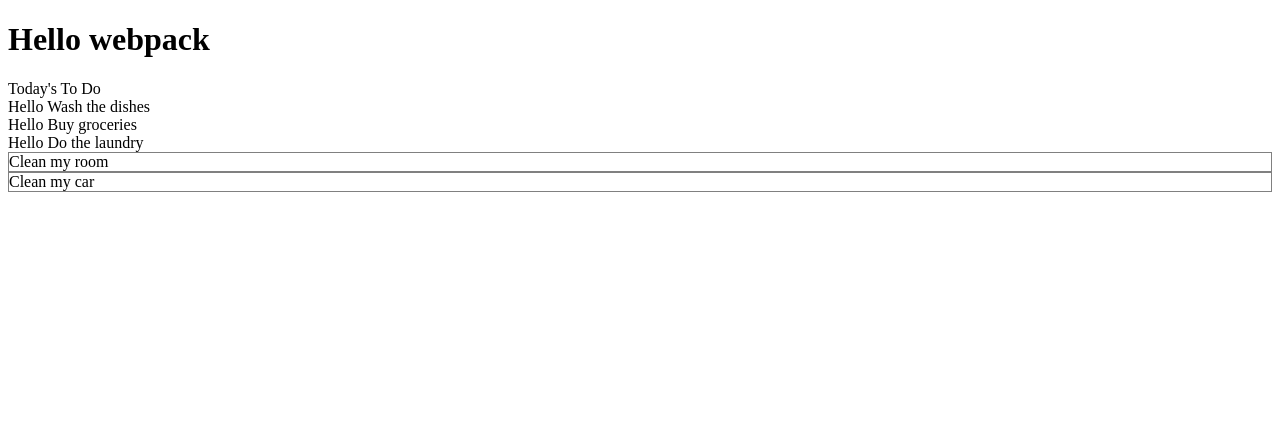
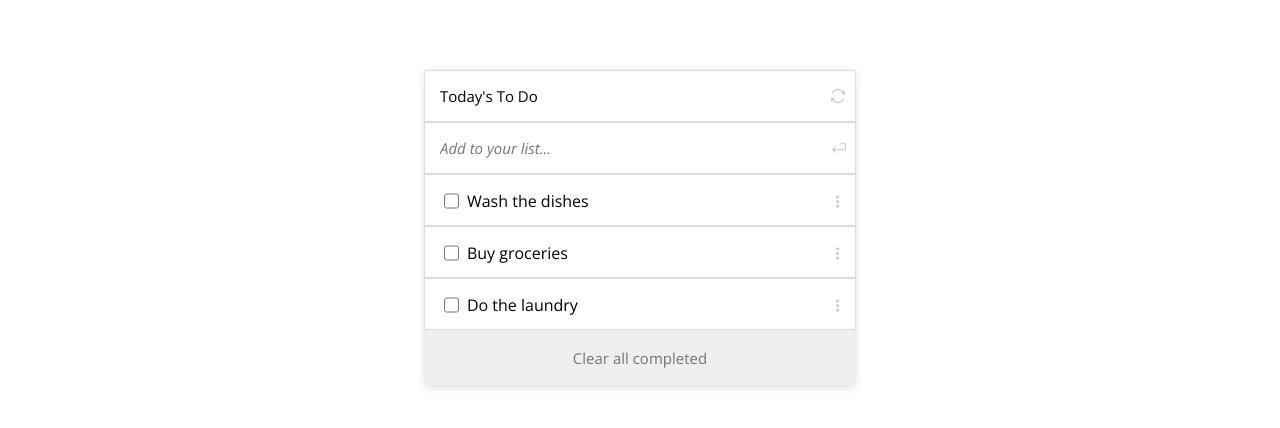
Before and after one commit to paulinagonzalezc/to-do-list, a website built with webpack: page webpack-demo/src/index.html in a window 1280 px wide. Built offline with nearby package versions, Linux system fonts and the light colour scheme.

Commit message:
Complete styling and CSS of to do list

```diff
--- a/webpack-demo/package.json
+++ b/webpack-demo/package.json
@@ -13,8 +13,11 @@
   "license": "ISC",
   "devDependencies": {
     "css-loader": "^6.7.1",
+    "file-loader": "^6.2.0",
+    "html-loader": "^4.2.0",
     "html-webpack-plugin": "^5.5.0",
     "style-loader": "^3.3.1",
+    "url-loader": "^4.1.1",
     "webpack": "^5.74.0",
     "webpack-cli": "^4.10.0",
     "webpack-dev-server": "^4.11.1"
--- a/webpack-demo/src/index.html
+++ b/webpack-demo/src/index.html
@@ -3,15 +3,33 @@
   <head>
     <meta charset="UTF-8" />
     <meta name="viewport" content="width=device-width, initial-scale=1.0" />
-    <title>Wbpack Exercise</title>
+    <link rel="preconnect" href="https://fonts.googleapis.com" />
+    <link rel="preconnect" href="https://fonts.gstatic.com" crossorigin />
+    <link
+      href="https://fonts.googleapis.com/css2?family=Open+Sans:ital,wght@0,300;0,400;1,300;1,400&display=swap"
+      rel="stylesheet"
+    />
+    <title>To do List</title>
   </head>
   <body>
-    <h1>Hello webpack</h1>
-    <div>Today's To Do</div>
-    <div class="list-container"></div>
-    <div class="container">
-      <div class="element">Clean my room</div>
-      <div class="element">Clean my car</div>
+    <div class="list-wrapper">
+      <div class="complete-list">
+        <div class="title-container">
+          <p class="list-title">Today's To Do</p>
+          <div class="refresh-container"></div>
+        </div>
+        <div class="input-container">
+          <input
+            type="text"
+            id="list-item"
+            class="list-input"
+            placeholder="Add to your list..."
+          />
+          <div class="enter-container"></div>
+        </div>
+        <ul class="list-container"></ul>
+        <button class="clear-button">Clear all completed</button>
+      </div>
     </div>
   </body>
 </html>
--- a/webpack-demo/src/index.js
+++ b/webpack-demo/src/index.js
@@ -1,9 +1,24 @@
 import _ from 'lodash';
 import './style.css';
+import Dots from './images/dots.png';
+import Enter from './images/enter.png';
+import Refresh from './images/refresh.png';
 
 //   // Lodash, now imported by this script
+const refreshContainer = document.querySelector('.refresh-container');
+const refresh = new Image();
+refresh.src = Refresh;
+refreshContainer.innerHTML = `<img src=${Refresh} class="refresh-icon" />`;
+
+const enterContainer = document.querySelector('.enter-container');
+const enter = new Image();
+enter.src = Enter;
+enterContainer.innerHTML = `<img src=${Enter} class="enter-icon" />`;
 
 const listContainer = document.querySelector('.list-container');
+const dots = new Image();
+dots.src = Dots;
+
 const tasks = [
   { index: 0, description: 'Wash the dishes', completed: true },
   { index: 1, description: 'Buy groceries', completed: true },
@@ -11,7 +26,12 @@ const tasks = [
 ];
 
 const createTask = (tasks) => {
-  const taskContent = `<div class="task">Hello ${tasks.description}</div>`;
+  const taskContent = `
+  <li class="element">
+      <input type="checkbox" id="checkbox" class="checkbox" />
+      <div>${tasks.description}</div>
+      <div class="dots-container"><img class="dots"src=${Dots} /></div>
+  </li>`;
 
   listContainer.innerHTML += taskContent;
 };
--- a/webpack-demo/src/style.css
+++ b/webpack-demo/src/style.css
@@ -1,7 +1,132 @@
-.hello {
-  color: red;
+body {
+  font-family: 'Open Sans', 'Lucida Grande', tahoma, verdana, arial, sans-serif;
+}
+
+.list-wrapper {
+  margin-top: 70px;
+  display: flex;
+  justify-content: center;
+}
+
+.complete-list {
+  border-radius: 3px;
+  box-shadow: 0px 2px 8px rgb(0 0 0 / 15%);
+  display: flex;
+  flex-direction: column;
+  width: 100%;
+  width: 430px;
+  align-items: center;
+}
+
+.list-container {
+  display: flex;
+  flex-direction: column;
+  padding: 0;
+  margin: 0;
+}
+
+.title-container {
+  display: grid;
+  grid-template-columns: 15fr 1fr;
+  column-gap: 5px;
+  border: 0.5px solid gainsboro;
+  width: 430px;
+}
+
+.list-title {
+  height: 20px;
+  font-weight: 300;
+  font-size: 15px;
+  margin: 0;
+  padding: 15px;
+}
+
+.refresh-container {
+  display: flex;
+  justify-content: center;
+  align-items: center;
+}
+
+.refresh-icon {
+  height: 14px;
+  width: 14px;
+  padding-right: 7px;
+  cursor: pointer;
+}
+
+.input-container {
+  display: grid;
+  grid-template-columns: 15fr 1fr;
+  column-gap: 5px;
+  border: 0.5px solid gainsboro;
+  width: 430px;
+}
+
+.enter-container {
+  display: flex;
+  justify-content: center;
+  align-items: center;
+}
+
+.enter-icon {
+  height: 14px;
+  width: 14px;
+  padding-right: 6px;
+  cursor: pointer;
+}
+
+.list-input {
+  border: none;
+  height: 20px;
+  padding: 15px;
+  font-size: 15px;
+  font-weight: 300;
+  font-family: 'Open Sans', 'Lucida Grande', tahoma, verdana, arial, sans-serif;
+  font-style: italic;
+  color: #757575;
+}
+
+.checkbox {
+  cursor: pointer;
 }
 
 .element {
-  border: 1px solid gray;
+  display: grid;
+  grid-template-columns: 1fr 16fr 1fr;
+  column-gap: 5px;
+  border: 0.5px solid gainsboro;
+  width: 405px;
+  height: 20px;
+  list-style: none;
+  font-weight: 300;
+  padding: 15px 10px 15px 15px;
 }
+
+.dots-container {
+  display: flex;
+  justify-content: end;
+  align-items: center;
+}
+
+.dots {
+  height: 15px;
+  width: 15px;
+  cursor: grab;
+}
+
+.clear-button {
+  width: 430px;
+  border: none;
+  height: 55px;
+  line-height: 30px;
+  font-weight: 200;
+  font-size: 15px;
+  cursor: pointer;
+  font-family: 'Open Sans', 'Lucida Grande', tahoma, verdana, arial, sans-serif;
+  color: #757575;
+}
+
+.clear-button:hover {
+  text-decoration: underline;
+  color: black;
+}
--- a/webpack-demo/webpack.config.js
+++ b/webpack-demo/webpack.config.js
@@ -23,6 +23,10 @@ module.exports = {
         test: /\.css$/i,
         use: ['style-loader', 'css-loader'],
       },
+      {
+        test: /\.(png|svg|jpg|jpeg|gif)$/i,
+        type: 'asset/resource',
+      },
     ],
   },
 };
```
Also changed, not shown: webpack-demo/dist/9ccdbeb99784d3162ca9.png (added), webpack-demo/dist/index.html, webpack-demo/dist/main.js, webpack-demo/dist/main.js.LICENSE.txt (deleted), webpack-demo/src/images/dots.png (added), webpack-demo/src/images/enter.png (added), webpack-demo/src/images/refresh.png (added), 1 other file.
